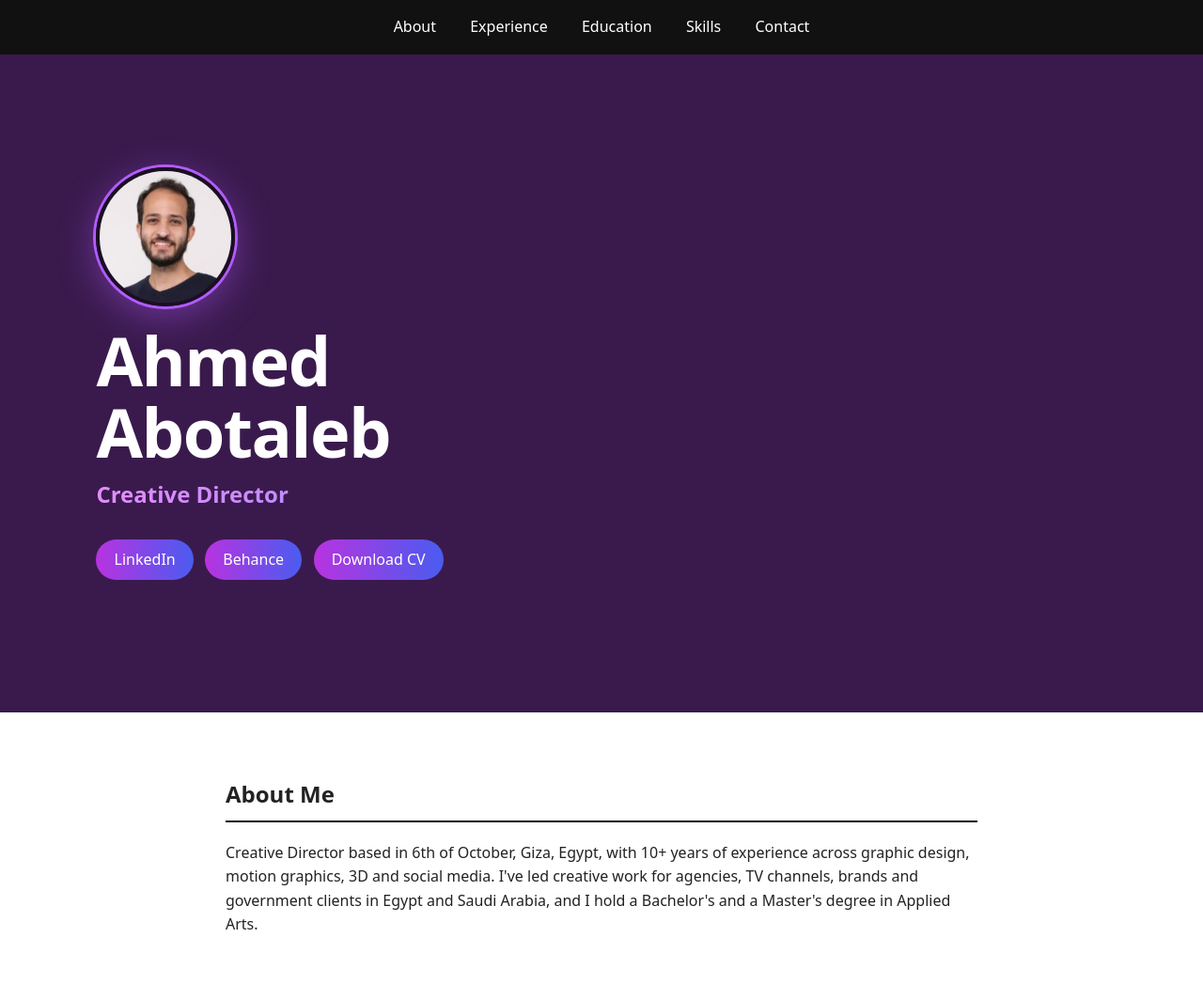
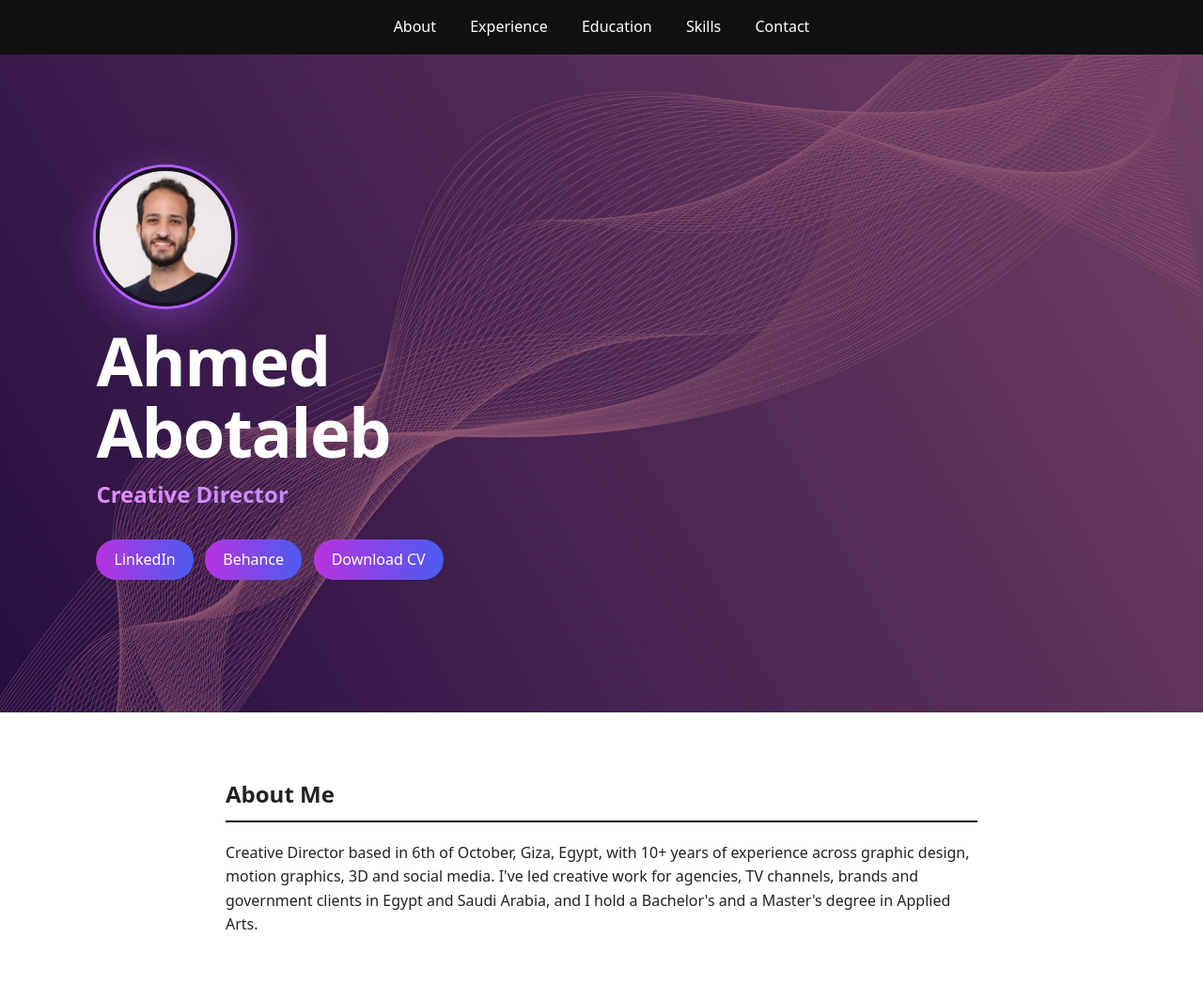
Before and after one commit to AhmedAboutaleb-Design/AhmedAboutaleb.github.io, a plain HTML site: page index.html in a window 1280 px wide. Shown: the top 1064 px of the page at 94% size. Drawn offline with Linux system fonts and the light colour scheme.

Commit message:
Update style.css

```diff
--- a/style.css
+++ b/style.css
@@ -38,5 +38,5 @@ header .role { background: linear-gradient(90deg, #e58cff, #b98cff, #7fd3ff); -w
 header .avatar { border-color: #1a0f22; box-shadow: 0 0 0 3px #b25cff, 0 10px 40px rgba(178,92,255,.45); }
 @media (max-width: 700px) { header { justify-content: center; } }
 /* Wave cover: show the whole 16:9 image */
-header { background: #3a1a4d url("cover.jpg") center / cover no-repeat; aspect-ratio: 16 / 9; min-height: 0; max-height: none; padding: 3rem max(1.5rem, 8vw); }
+header { background: #3a1a4d url("vecteezy_abstract-purple-wave-background-with-flowing-lines-and_85188527.jpg") center / cover no-repeat; aspect-ratio: 16 / 9; min-height: 0; max-height: none; padding: 3rem max(1.5rem, 8vw); }
 @media (max-width: 900px) { header { aspect-ratio: auto; min-height: 80vh; } }
```
